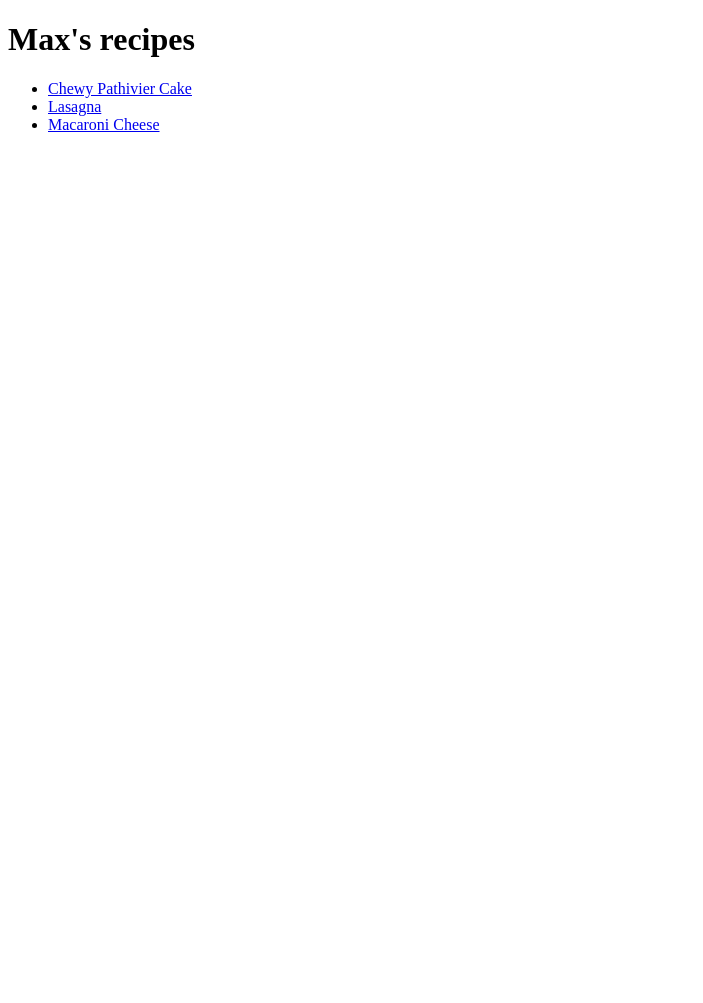
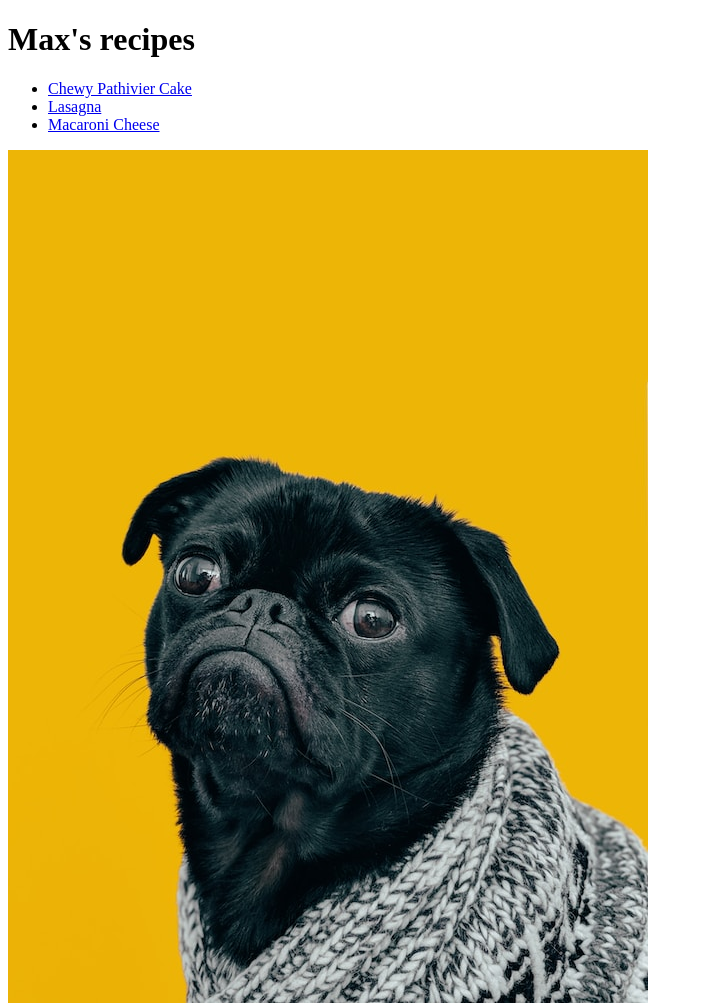
Before and after one commit to Oldmantax/Recipes, a plain HTML site: page index.html in a window 1280 px wide. Shown: the whole page, without its empty margins (0-703 px from the left). Before the commit the page ends 800 px from the top, so only its background shows below. Drawn offline with Linux system fonts and the light colour scheme.

Commit message:
Add dog picture to homepage

```diff
--- a/index.html
+++ b/index.html
@@ -11,5 +11,6 @@
             <li><a href="./Lasagna.html">Lasagna</a> </li>
             <li><a href="./mac_cheese.html">Macaroni Cheese</a> </li>
         </ul>
+        <img src="dog.jpg">
     </body>
 </html>
```
Also changed, not shown: dog.jpg (added).
